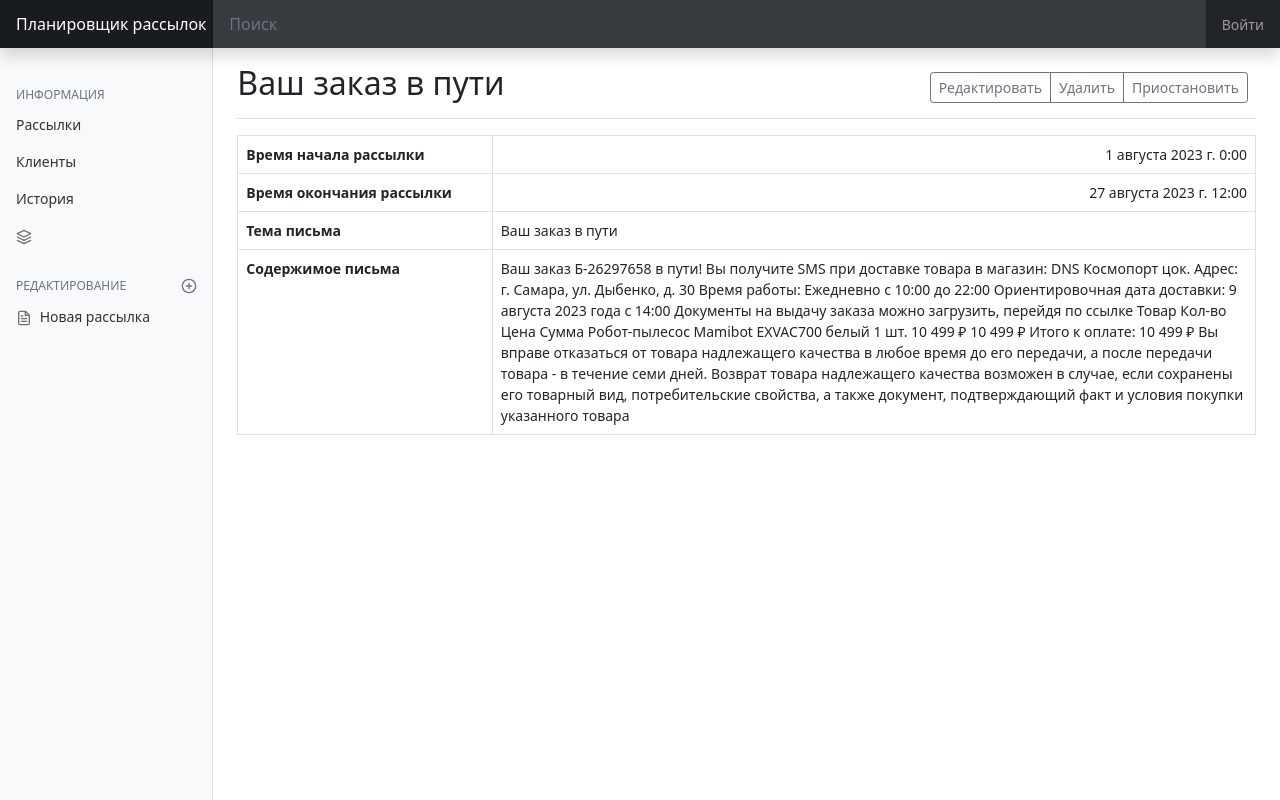
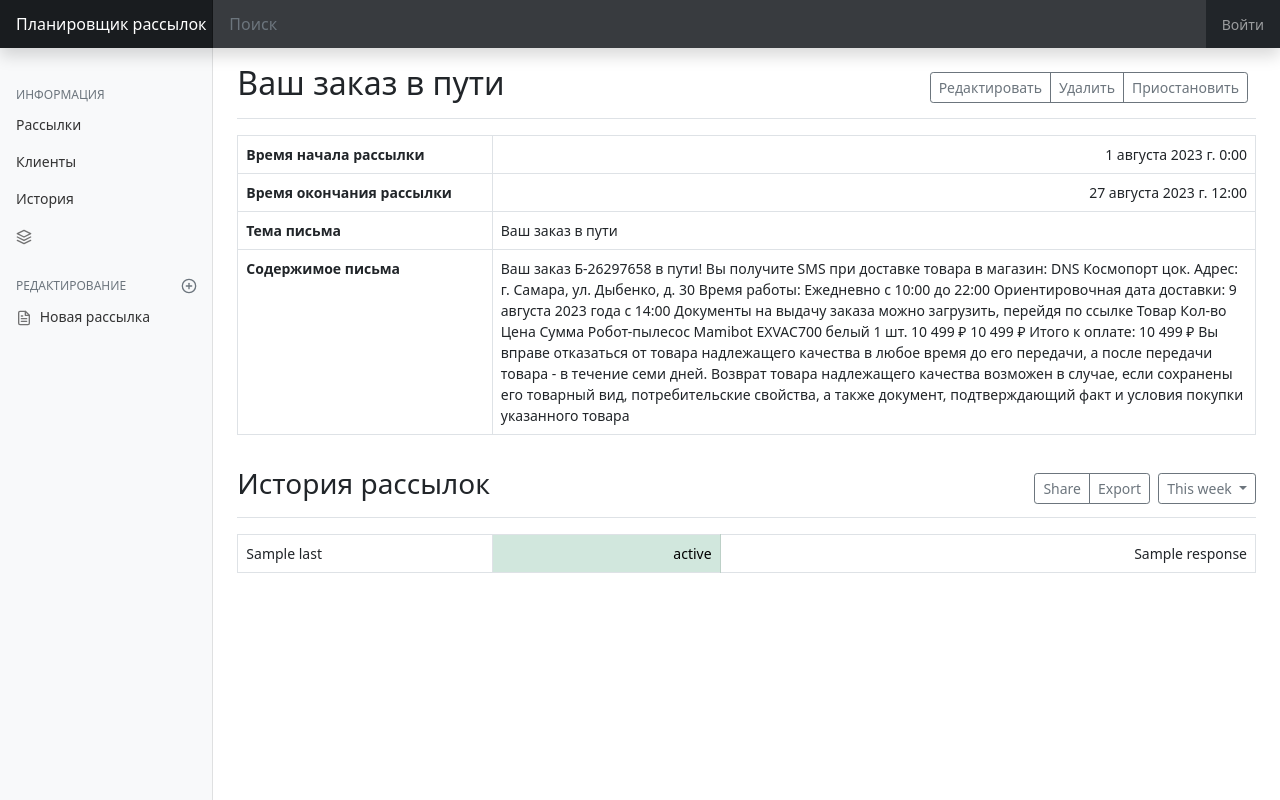
Before and after one commit to NewterraV/mailing_service, a Django app: template mailing/templates/mailing/mailing_detail.html in a window 1280 px wide. Run offline with Django 4.2, Linux system fonts and the light colour scheme; data comes from the database, SQL or seed files in the repository; tables that the repository leaves empty hold one stand-in row (values such as "Sample post"); the template is opened without the code that fills it: values that come from a table or form of the project are taken from there, most other values are stand-ins (such as "Sample title", 1, 10 or a date in 2020); data that the repository does not hold is empty; some libraries are stand-ins or nearby versions.

Commit message:
Внесены исправления в вёрстку

```diff
--- a/mailing/templates/mailing/mailing_detail.html
+++ b/mailing/templates/mailing/mailing_detail.html
@@ -32,4 +32,36 @@
       </tr>
     </thead>
   </table>
+  <table class="table table-bordered">
+    <thead>
+
+    <div class="d-flex justify-content-between flex-wrap flex-md-nowrap align-items-center pt-3 pb-2 mb-3 border-bottom">
+    <h2 class="h3">История рассылок</h2>
+    <div class="btn-toolbar mb-2 mb-md-0">
+      <div class="btn-group me-2">
+        <button type="button" class="btn btn-sm btn-outline-secondary">Share</button>
+        <button type="button" class="btn btn-sm btn-outline-secondary">Export</button>
+      </div>
+      <button type="button" class="btn btn-sm btn-outline-secondary dropdown-toggle">
+        This week
+      </button>
+    </div>
+  </div>
+
+
+    {% for item in logs %}
+      <tr>
+        <td class=" align-top col-3">{{ item.last }}</td>
+        {% if item.status %}
+          <td class="table-success align-top text-end">{{ item.status }}</td>
+        {% else %}
+          <td class="table-danger align-top text-end">{{ item.status }}</td>
+        {% endif %}
+        <td class="align-top text-end">{{ item.response }}</td>
+      </tr>
+
+    {% endfor %}
+
+    </thead>
+  </table>
 {% endblock %}
--- a/mailing/views.py
+++ b/mailing/views.py
@@ -18,6 +18,12 @@ class MailingListView(ListView):
 class MailingDetailView(DetailView):
     model = Mailing
 
+    def get_context_data(self, **kwargs):
+        context = super().get_context_data(**kwargs)
+        context['logs'] = Logs.objects.filter(mailing=self.kwargs['pk'])
+        print(context)
+        return context
+
 
 class ContentCreateView(CreateView):
     model = Content
```
Also changed, not shown: mailing/admin.py (+7 -1 lines), mailing/templates/mailing/mailing_list.html (+21 -12 lines).
